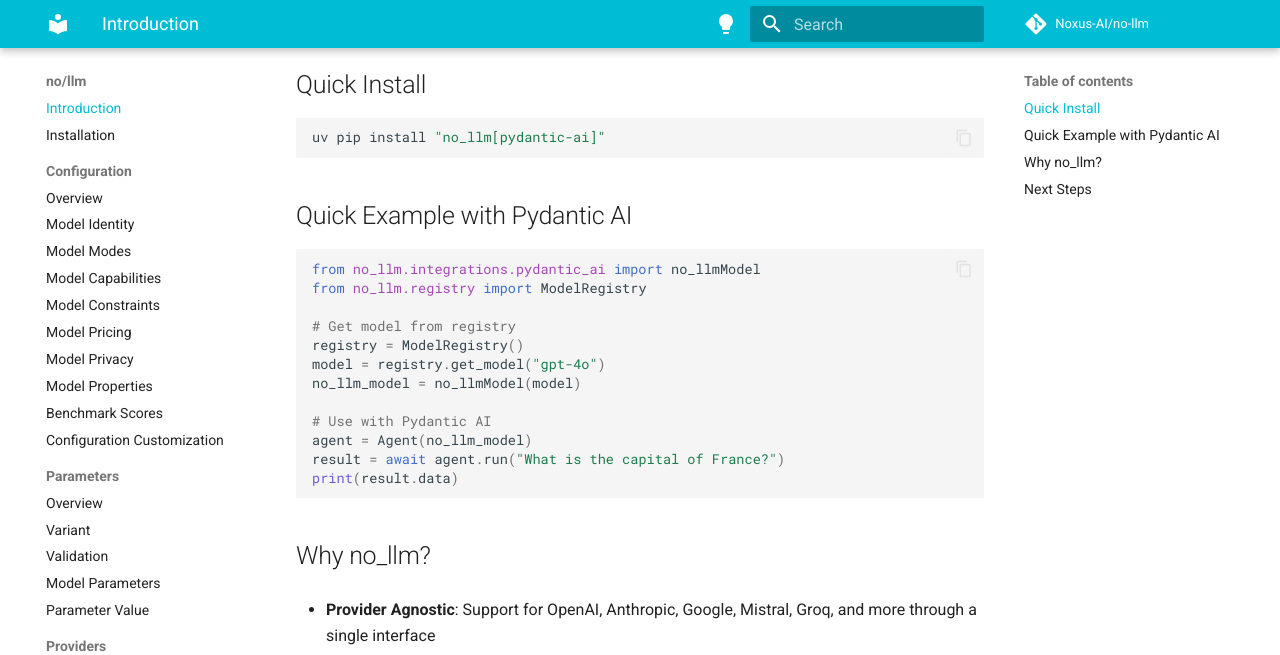
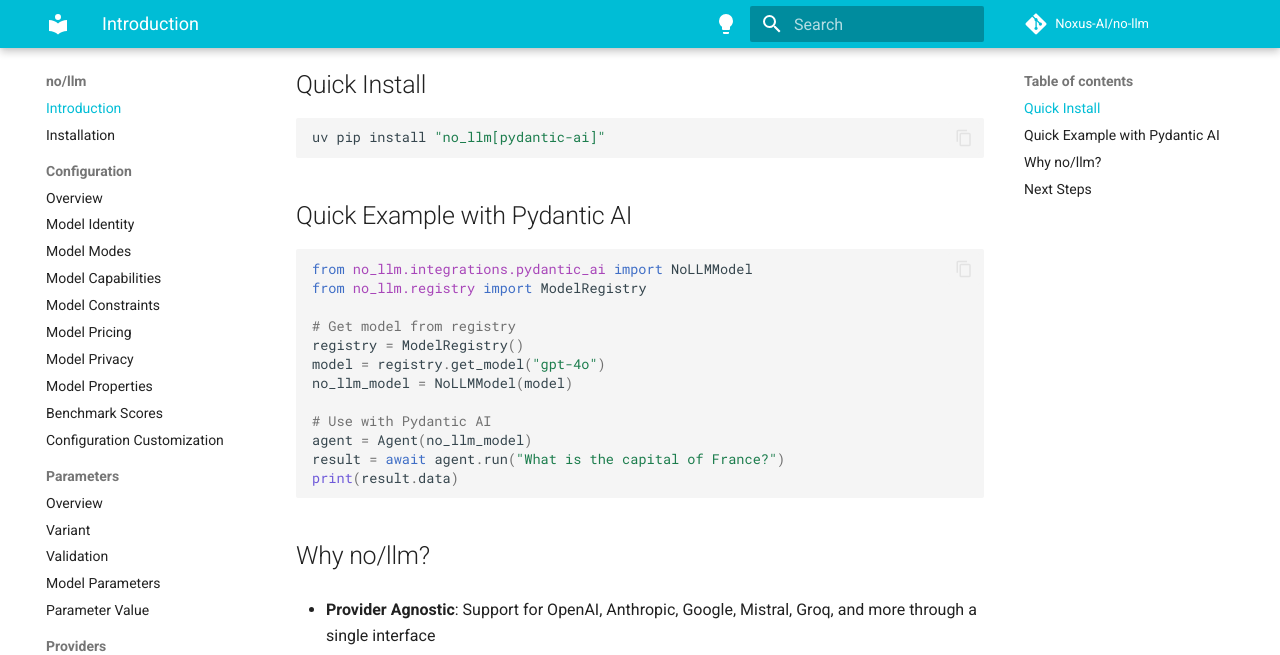
Before and after one commit to priyanshua44/no-llm, an MkDocs documentation site: the page built from docs/intro.md, in a window 1280 px wide and 900 px high, scrolled down 307 px. Shown: the top 655 px of the window. Built offline with MkDocs 1.6.1 and Material for MkDocs 9.7.7, drawn with Linux system fonts in a browser that asks for light colours; comment, search, counter and statistics services are not loaded.

Commit message:
docs: fix readme, intro.md example

````diff
--- a/docs/intro.md
+++ b/docs/intro.md
@@ -23,13 +23,13 @@
 ## Quick Example with Pydantic AI
 
 ```python
-from no_llm.integrations.pydantic_ai import no_llmModel
+from no_llm.integrations.pydantic_ai import NoLLMModel
 from no_llm.registry import ModelRegistry
 
 # Get model from registry
 registry = ModelRegistry()
 model = registry.get_model("gpt-4o")
-no_llm_model = no_llmModel(model)
+no_llm_model = NoLLMModel(model)
 
 # Use with Pydantic AI
 agent = Agent(no_llm_model)
@@ -37,7 +37,7 @@
 print(result.data)
 ```
 
-## Why no_llm?
+## Why no/llm?
 
 * __Provider Agnostic__: Support for OpenAI, Anthropic, Google, Mistral, Groq, and more through a single interface
 
````
Also changed, not shown: README.md (+3 -3 lines).
